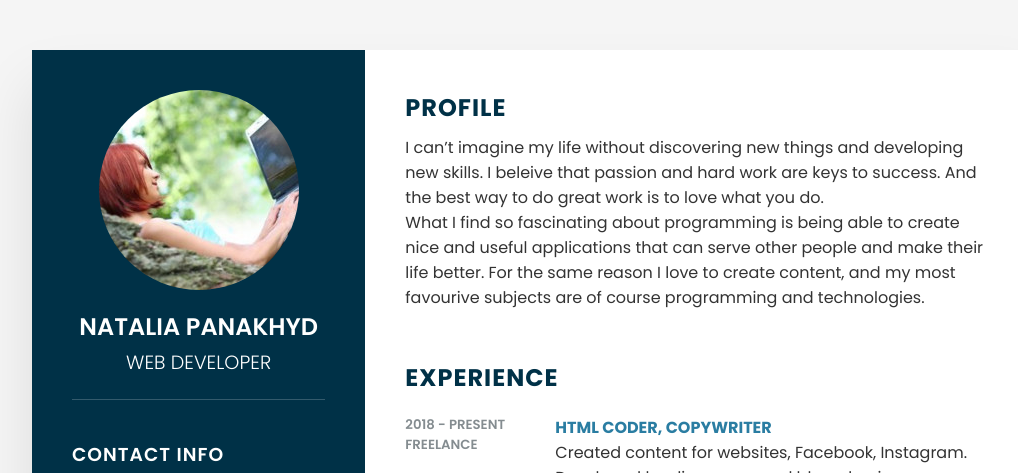
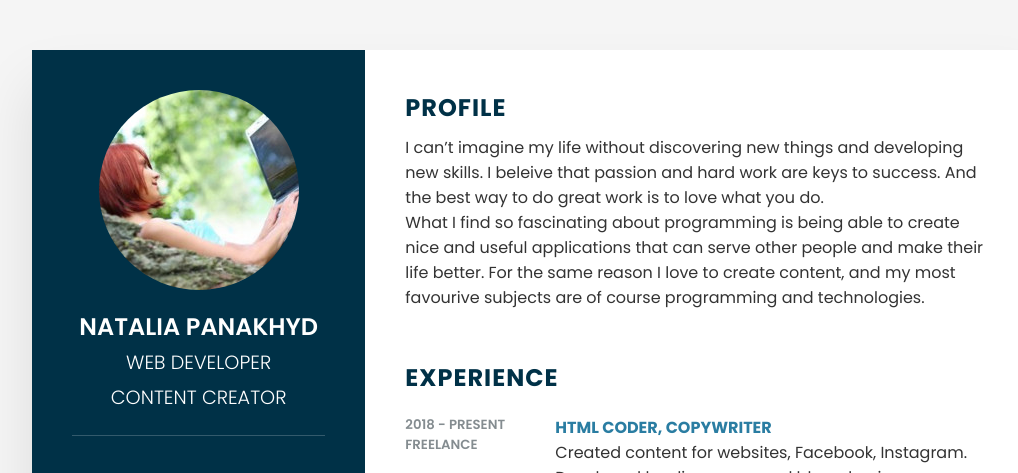
Before and after one commit to NatalyCoding/int-cv, a plain HTML site: page index.html in a window 1280 px wide. Shown: the top 473 px of the page, without its empty margins (108-1126 px from the left). Drawn offline with Linux system fonts and the light colour scheme.

Commit message:
Update index.html

```diff
--- a/index.html
+++ b/index.html
@@ -15,7 +15,7 @@
                 <div class="imgBx">
                     <img src="img.jpg">
                 </div>
-                <h2>Natalia Panakhyd<br><span>Web Developer</span></h2>
+		    <h2>Natalia Panakhyd<br><span>Web Developer</span><br><span>Content Creator</span></h2>
             </div>
             <div class="contactInfo">
                 <h3 class="title">Contact Info</h3>
```
